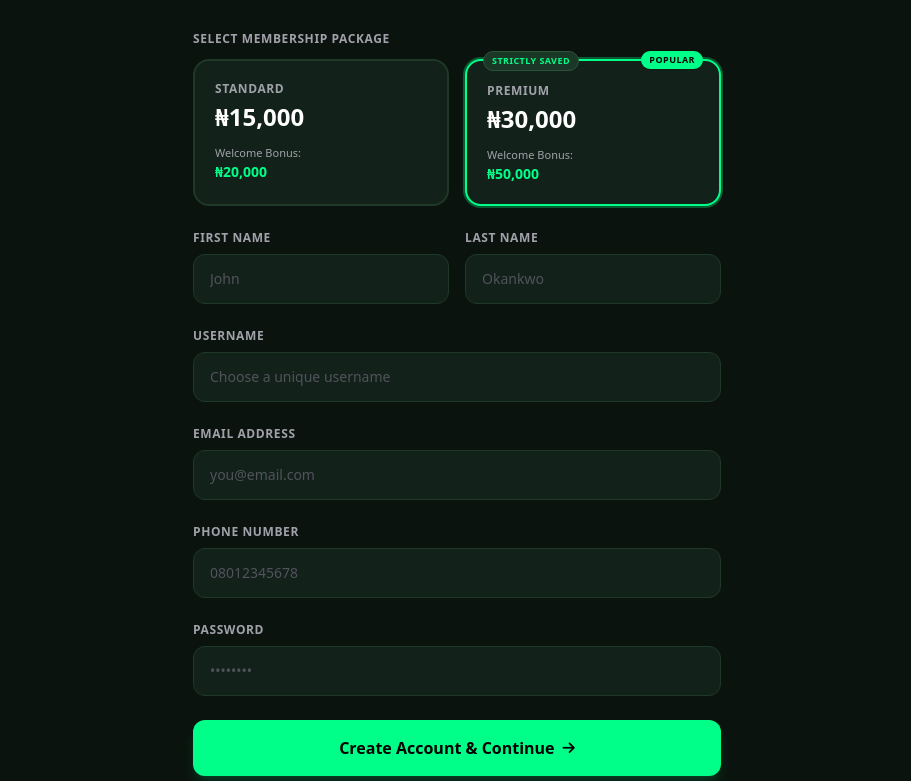
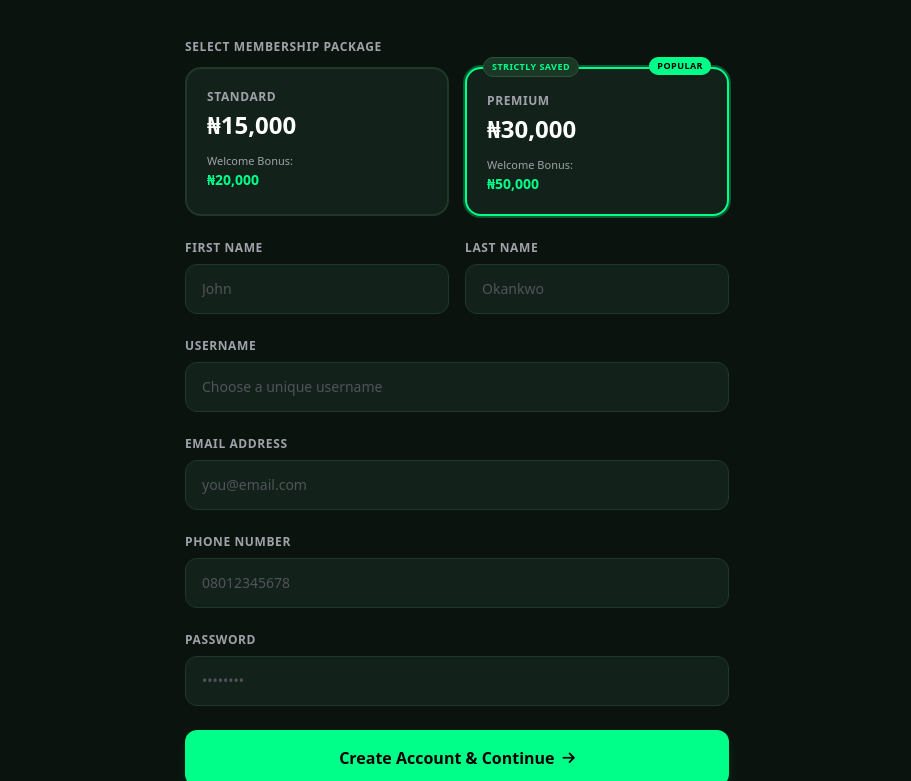
Before and after one commit to Miraclemedia12/SocialPay-Morrish, a plain HTML site: page register.html in a window 1280 px wide. Shown: the part 185-966 px from the top of the page, without its empty margins (183-1094 px from the left). Drawn offline with nearby package versions, Linux system fonts and the light colour scheme.

Commit message:
register.html

```diff
--- a/register.html
+++ b/register.html
@@ -28,7 +28,6 @@
             background-color: #0B130E;
             color: #FFFFFF;
             font-family: system-ui, -apple-system, BlinkMacSystemFont, 'Segoe UI', Roboto, sans-serif;
-            overflow-x: hidden;
         }
         ::-webkit-scrollbar { width: 8px; }
         ::-webkit-scrollbar-track { background: #0B130E; }
@@ -38,44 +37,44 @@
 <body class="min-h-screen flex flex-col justify-between selection:bg-socialGreen selection:text-black">
 
     <!-- HEADER -->
-    <header class="w-full py-5 px-4 sm:px-6 flex items-center justify-between max-w-4xl mx-auto">
-        <a href="index.html" class="flex items-center gap-2">
-            <div class="w-8 h-8 sm:w-9 sm:h-9 rounded-xl bg-socialGreen flex items-center justify-center text-black font-black text-base sm:text-lg shadow-lg shadow-socialGreen/20">
+    <header class="w-full py-6 px-6 flex items-center justify-between max-w-4xl mx-auto">
+        <a href="index.html" class="flex items-center gap-2.5">
+            <div class="w-9 h-9 rounded-xl bg-socialGreen flex items-center justify-center text-black font-black text-lg shadow-lg shadow-socialGreen/20">
                 SS
             </div>
-            <span class="text-base sm:text-lg font-bold tracking-tight text-white">SocialPay SS</span>
+            <span class="text-lg font-bold tracking-tight text-white">SocialPay SS</span>
         </a>
-        <a href="login.html" class="text-xs sm:text-sm font-semibold text-socialGreen hover:underline">Login</a>
+        <a href="login.html" class="text-xs font-semibold text-socialGreen hover:underline">Login</a>
     </header>
 
     <!-- MAIN REGISTRATION CONTAINER -->
-    <main class="max-w-xl w-full mx-auto px-4 sm:px-6 py-6 sm:py-8">
-        <div class="text-center mb-8 sm:mb-10">
-            <h1 class="text-2xl sm:text-4xl font-extrabold text-white mb-2">Create Account</h1>
+    <main class="max-w-xl w-full mx-auto px-4 py-8">
+        <div class="text-center mb-10">
+            <h1 class="text-3xl sm:text-4xl font-extrabold text-white mb-2">Create Account</h1>
             <p class="text-zinc-400 text-xs sm:text-sm">Select a membership package to claim your bonus balance</p>
         </div>
 
-        <form id="registerForm" onsubmit="handleRegister(event)" class="space-y-5 sm:space-y-6">
+        <form id="registerForm" onsubmit="handleRegister(event)" class="space-y-6">
 
             <!-- SELECT MEMBERSHIP PACKAGE -->
             <div>
-                <label class="block text-[11px] sm:text-xs font-bold uppercase tracking-wider text-zinc-400 mb-3">Select Membership Package</label>
-                <div class="grid grid-cols-1 sm:grid-cols-2 gap-3 sm:gap-4">
+                <label class="block text-xs font-bold uppercase tracking-wider text-zinc-400 mb-3">Select Membership Package</label>
+                <div class="grid grid-cols-2 gap-3 sm:gap-4">
                     <!-- Standard Package -->
                     <div type="button" onclick="selectPackage('Standard', 15000, 20000, this)" id="pkgStandard" class="package-card cursor-pointer bg-[#12221A] border-2 border-[#1F3827] rounded-2xl p-4 sm:p-5 relative transition-all hover:border-socialGreen/50">
-                        <div class="text-xs font-bold uppercase text-zinc-400 tracking-wider mb-1">Standard</div>
+                        <div class="text-[11px] sm:text-xs font-bold uppercase text-zinc-400 tracking-wider mb-1">Standard</div>
                         <div class="text-xl sm:text-2xl font-extrabold text-white mb-2 sm:mb-3">₦15,000</div>
-                        <div class="text-[11px] text-zinc-400">Welcome Bonus:</div>
+                        <div class="text-[10px] sm:text-[11px] text-zinc-400">Welcome Bonus:</div>
                         <div class="text-xs sm:text-sm font-bold text-socialGreen">₦20,000</div>
                     </div>
 
                     <!-- Premium Package -->
                     <div type="button" onclick="selectPackage('Premium', 30000, 50000, this)" id="pkgPremium" class="package-card cursor-pointer bg-[#12221A] border-2 border-socialGreen ring-2 ring-socialGreen/30 rounded-2xl p-4 sm:p-5 relative transition-all">
-                        <div class="absolute -top-2.5 right-3 sm:right-4 bg-socialGreen text-black text-[8px] sm:text-[9px] font-black uppercase px-2 py-0.5 rounded-full tracking-wider shadow">Popular</div>
-                        <div class="absolute -top-2.5 left-3 sm:left-4 bg-[#1B3827] text-socialGreen border border-[#2B543A] text-[8px] sm:text-[9px] font-black uppercase px-2 py-0.5 rounded-full tracking-wider">Strictly Saved</div>
-                        <div class="text-xs font-bold uppercase text-zinc-400 tracking-wider mb-1 mt-0.5">Premium</div>
+                        <div class="absolute -top-3 right-2 sm:right-4 bg-socialGreen text-black text-[8px] sm:text-[9px] font-black uppercase px-2 py-0.5 rounded-full tracking-wider shadow">Popular</div>
+                        <div class="absolute -top-3 left-2 sm:left-4 bg-[#1B3827] text-socialGreen border border-[#2B543A] text-[7px] sm:text-[9px] font-black uppercase px-1.5 sm:px-2 py-0.5 rounded-full tracking-wider">Strictly Saved</div>
+                        <div class="text-[11px] sm:text-xs font-bold uppercase text-zinc-400 tracking-wider mb-1 mt-1">Premium</div>
                         <div class="text-xl sm:text-2xl font-extrabold text-white mb-2 sm:mb-3">₦30,000</div>
-                        <div class="text-[11px] text-zinc-400">Welcome Bonus:</div>
+                        <div class="text-[10px] sm:text-[11px] text-zinc-400">Welcome Bonus:</div>
                         <div class="text-xs sm:text-sm font-bold text-socialGreen">₦50,000</div>
                     </div>
                 </div>
@@ -87,41 +86,41 @@
             <!-- FIRST & LAST NAME -->
             <div class="grid grid-cols-1 sm:grid-cols-2 gap-4">
                 <div>
-                    <label class="block text-[11px] sm:text-xs font-semibold uppercase tracking-wider text-zinc-400 mb-2">First Name</label>
-                    <input type="text" id="firstName" required placeholder="John" class="w-full bg-[#12221A] border border-[#1F3827] rounded-xl px-3.5 sm:px-4 py-3 sm:py-3.5 text-sm text-white placeholder-zinc-600 focus:outline-none focus:border-socialGreen transition-colors">
+                    <label class="block text-xs font-semibold uppercase tracking-wider text-zinc-400 mb-2">First Name</label>
+                    <input type="text" id="firstName" required placeholder="John" class="w-full bg-[#12221A] border border-[#1F3827] rounded-xl px-4 py-3.5 text-sm text-white placeholder-zinc-600 focus:outline-none focus:border-socialGreen transition-colors">
                 </div>
                 <div>
-                    <label class="block text-[11px] sm:text-xs font-semibold uppercase tracking-wider text-zinc-400 mb-2">Last Name</label>
-                    <input type="text" id="lastName" required placeholder="Okankwo" class="w-full bg-[#12221A] border border-[#1F3827] rounded-xl px-3.5 sm:px-4 py-3 sm:py-3.5 text-sm text-white placeholder-zinc-600 focus:outline-none focus:border-socialGreen transition-colors">
+                    <label class="block text-xs font-semibold uppercase tracking-wider text-zinc-400 mb-2">Last Name</label>
+                    <input type="text" id="lastName" required placeholder="Okankwo" class="w-full bg-[#12221A] border border-[#1F3827] rounded-xl px-4 py-3.5 text-sm text-white placeholder-zinc-600 focus:outline-none focus:border-socialGreen transition-colors">
                 </div>
             </div>
 
             <!-- USERNAME -->
             <div>
-                <label class="block text-[11px] sm:text-xs font-semibold uppercase tracking-wider text-zinc-400 mb-2">Username</label>
-                <input type="text" id="username" required placeholder="Choose a unique username" class="w-full bg-[#12221A] border border-[#1F3827] rounded-xl px-3.5 sm:px-4 py-3 sm:py-3.5 text-sm text-white placeholder-zinc-600 focus:outline-none focus:border-socialGreen transition-colors">
+                <label class="block text-xs font-semibold uppercase tracking-wider text-zinc-400 mb-2">Username</label>
+                <input type="text" id="username" required placeholder="Choose a unique username" class="w-full bg-[#12221A] border border-[#1F3827] rounded-xl px-4 py-3.5 text-sm text-white placeholder-zinc-600 focus:outline-none focus:border-socialGreen transition-colors">
             </div>
 
             <!-- EMAIL ADDRESS -->
             <div>
-                <label class="block text-[11px] sm:text-xs font-semibold uppercase tracking-wider text-zinc-400 mb-2">Email Address</label>
-                <input type="email" id="email" required placeholder="you@email.com" class="w-full bg-[#12221A] border border-[#1F3827] rounded-xl px-3.5 sm:px-4 py-3 sm:py-3.5 text-sm text-white placeholder-zinc-600 focus:outline-none focus:border-socialGreen transition-colors">
+                <label class="block text-xs font-semibold uppercase tracking-wider text-zinc-400 mb-2">Email Address</label>
+                <input type="email" id="email" required placeholder="you@email.com" class="w-full bg-[#12221A] border border-[#1F3827] rounded-xl px-4 py-3.5 text-sm text-white placeholder-zinc-600 focus:outline-none focus:border-socialGreen transition-colors">
             </div>
 
             <!-- PHONE NUMBER -->
             <div>
-                <label class="block text-[11px] sm:text-xs font-semibold uppercase tracking-wider text-zinc-400 mb-2">Phone Number</label>
-                <input type="tel" id="phone" required placeholder="08012345678" class="w-full bg-[#12221A] border border-[#1F3827] rounded-xl px-3.5 sm:px-4 py-3 sm:py-3.5 text-sm text-white placeholder-zinc-600 focus:outline-none focus:border-socialGreen transition-colors">
+                <label class="block text-xs font-semibold uppercase tracking-wider text-zinc-400 mb-2">Phone Number</label>
+                <input type="tel" id="phone" required placeholder="08012345678" class="w-full bg-[#12221A] border border-[#1F3827] rounded-xl px-4 py-3.5 text-sm text-white placeholder-zinc-600 focus:outline-none focus:border-socialGreen transition-colors">
             </div>
 
             <!-- PASSWORD -->
             <div>
-                <label class="block text-[11px] sm:text-xs font-semibold uppercase tracking-wider text-zinc-400 mb-2">Password</label>
-                <input type="password" id="password" required placeholder="••••••••" class="w-full bg-[#12221A] border border-[#1F3827] rounded-xl px-3.5 sm:px-4 py-3 sm:py-3.5 text-sm text-white placeholder-zinc-600 focus:outline-none focus:border-socialGreen transition-colors">
+                <label class="block text-xs font-semibold uppercase tracking-wider text-zinc-400 mb-2">Password</label>
+                <input type="password" id="password" required placeholder="••••••••" class="w-full bg-[#12221A] border border-[#1F3827] rounded-xl px-4 py-3.5 text-sm text-white placeholder-zinc-600 focus:outline-none focus:border-socialGreen transition-colors">
             </div>
 
             <!-- SUBMIT BUTTON -->
-            <button type="submit" id="submitBtn" class="w-full bg-socialGreen text-black font-bold py-3.5 sm:py-4 rounded-xl hover:bg-emerald-400 transition-all shadow-lg shadow-socialGreen/15 flex items-center justify-center gap-2 text-sm sm:text-base">
+            <button type="submit" id="submitBtn" class="w-full bg-socialGreen text-black font-bold py-4 rounded-xl hover:bg-emerald-400 transition-all shadow-lg shadow-socialGreen/15 flex items-center justify-center gap-2 text-base">
                 Create Account & Continue <i class="fa-solid fa-arrow-right text-sm"></i>
             </button>
 
@@ -133,7 +132,7 @@
     </main>
 
     <!-- FOOTER -->
-    <footer class="w-full py-5 text-center text-xs text-zinc-500">
+    <footer class="w-full py-6 text-center text-xs text-zinc-500">
         &copy; 2026 SocialPay SS. All rights reserved.
     </footer>
 
```
